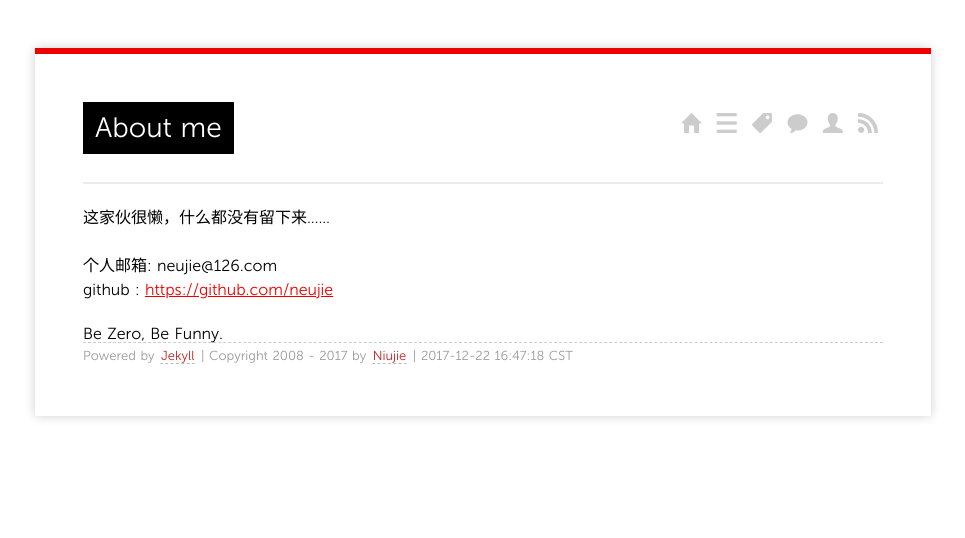
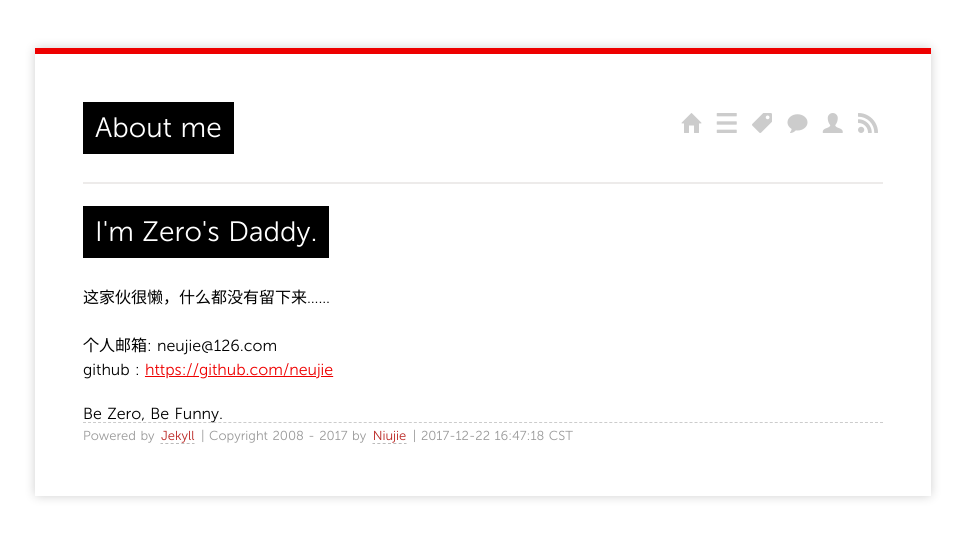
Before and after one commit to niuziru/niuziru.github.io, a Jekyll site: the page built from about/index.md, in a window 1280 px wide. Shown: the top 538 px of the page, without its empty margins (157-1122 px from the left). Built offline with Jekyll 4.4.1, drawn with Linux system fonts in a browser that asks for light colours.

Commit message:
add change

```diff
--- a/about/index.md
+++ b/about/index.md
@@ -3,6 +3,9 @@ title: About me
 layout: page
 comments: yes
 ---
+
+<h1 color=red> I'm Zero's Daddy.</h1>
+
 这家伙很懒，什么都没有留下来......
 
 个人邮箱: neujie@126.com
```
